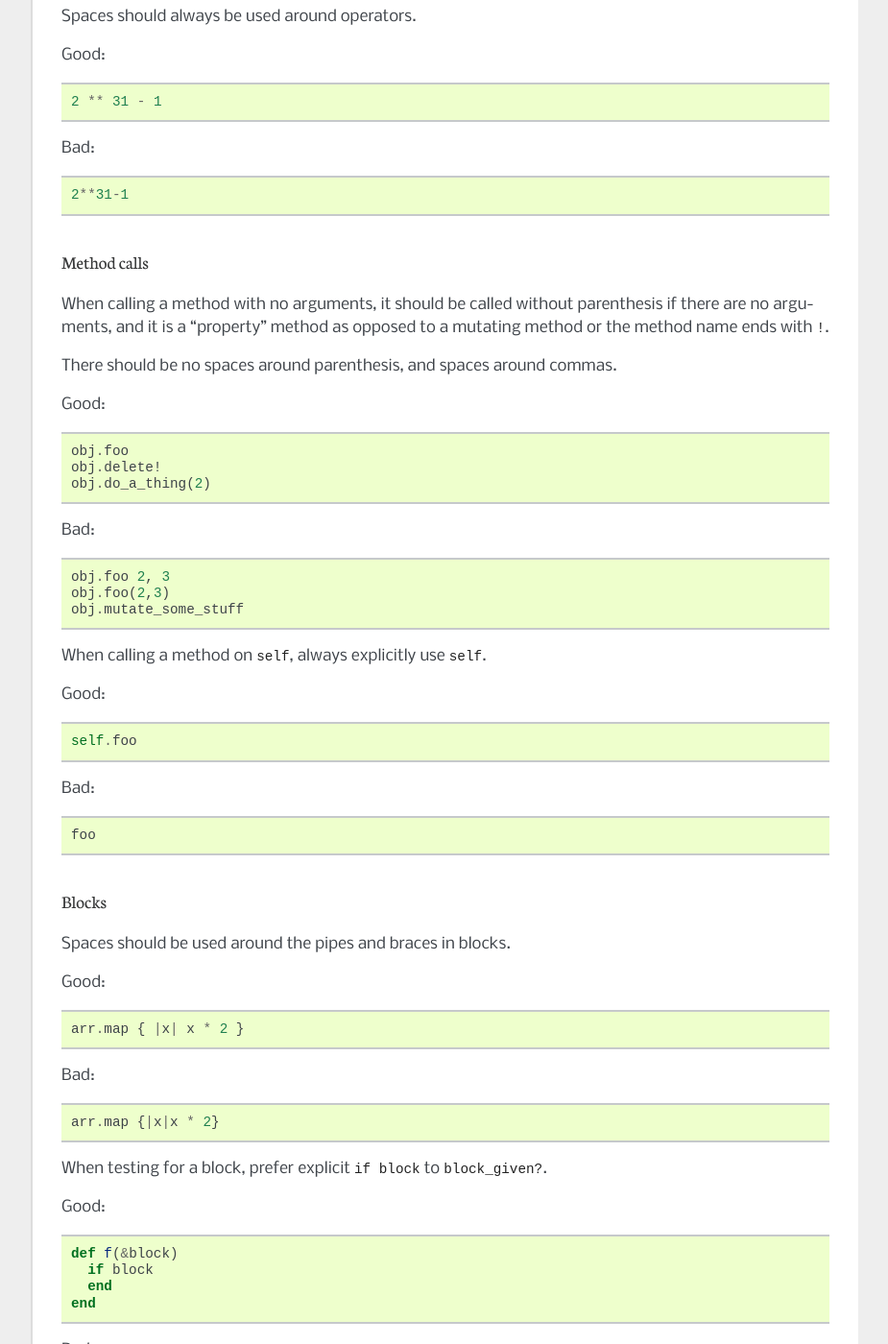
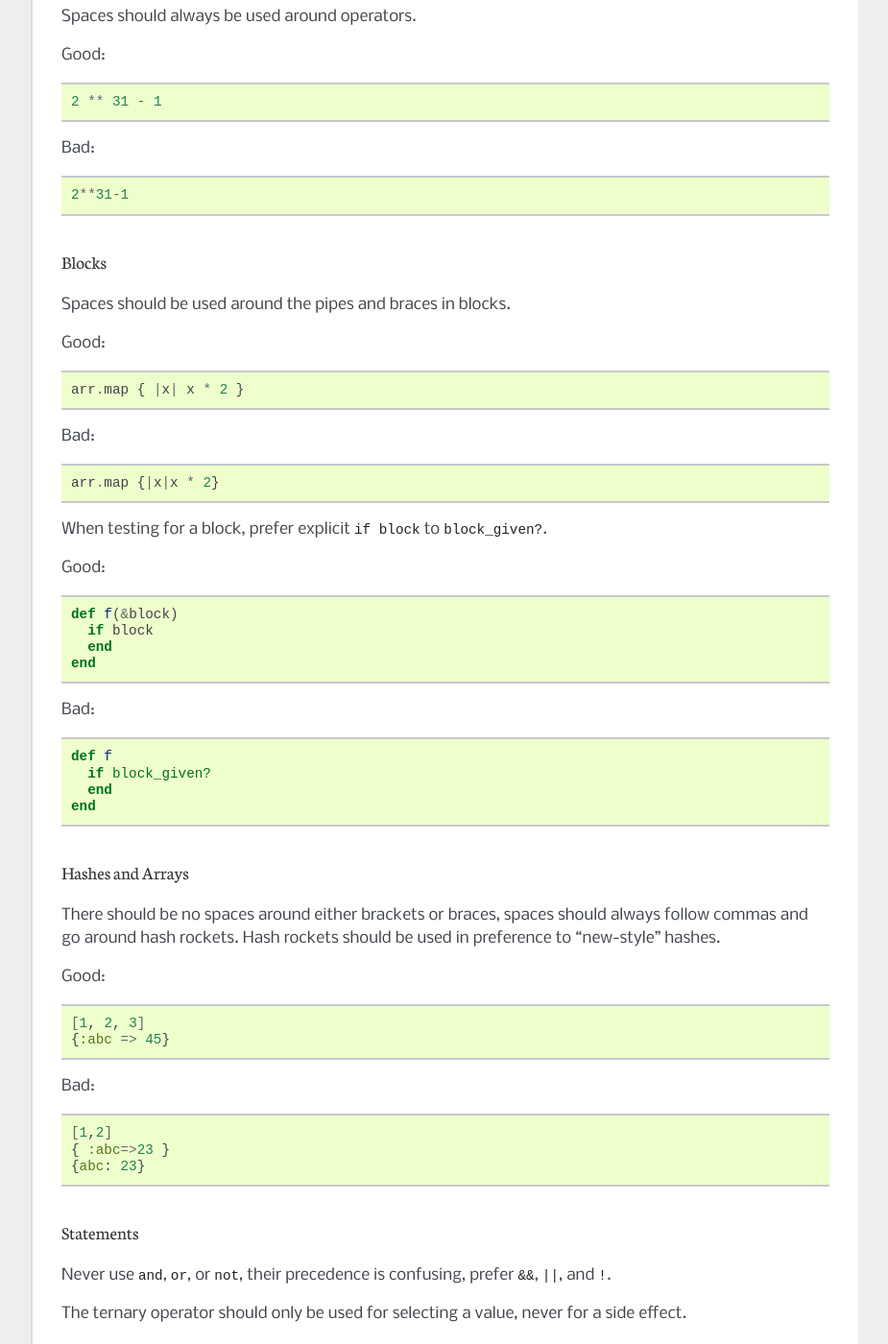
Before and after one commit to topazproject/topaz, a Sphinx documentation site: the page built from docs/style-guide.rst, in a window 1280 px wide and 1400 px high, scrolled down 1221 px. Shown: the whole window at 96% size, without its empty margins (198-1123 px from the left). Built offline with Sphinx 7.4.7, drawn with Linux system fonts in a browser that asks for light colours.

Commit message:
these are controversial, skip 'em

```diff
--- a/docs/style-guide.rst
+++ b/docs/style-guide.rst
@@ -73,46 +73,6 @@ Bad:
 .. sourcecode:: ruby
 
     2**31-1
-
-Method calls
-~~~~~~~~~~~~
-
-When calling a method with no arguments, it should be called without
-parenthesis if there are no arguments, and it is a "property" method as opposed
-to a mutating method or the method name ends with ``!``.
-
-There should be no spaces around parenthesis, and spaces around commas.
-
-Good:
-
-.. sourcecode:: ruby
-
-    obj.foo
-    obj.delete!
-    obj.do_a_thing(2)
-
-Bad:
-
-.. sourcecode:: ruby
-
-    obj.foo 2, 3
-    obj.foo(2,3)
-    obj.mutate_some_stuff
-
-
-When calling a method on ``self``, always explicitly use ``self``.
-
-Good:
-
-.. sourcecode:: ruby
-
-    self.foo
-
-Bad:
-
-.. sourcecode:: ruby
-
-    foo
 
 Blocks
 ~~~~~~
```
